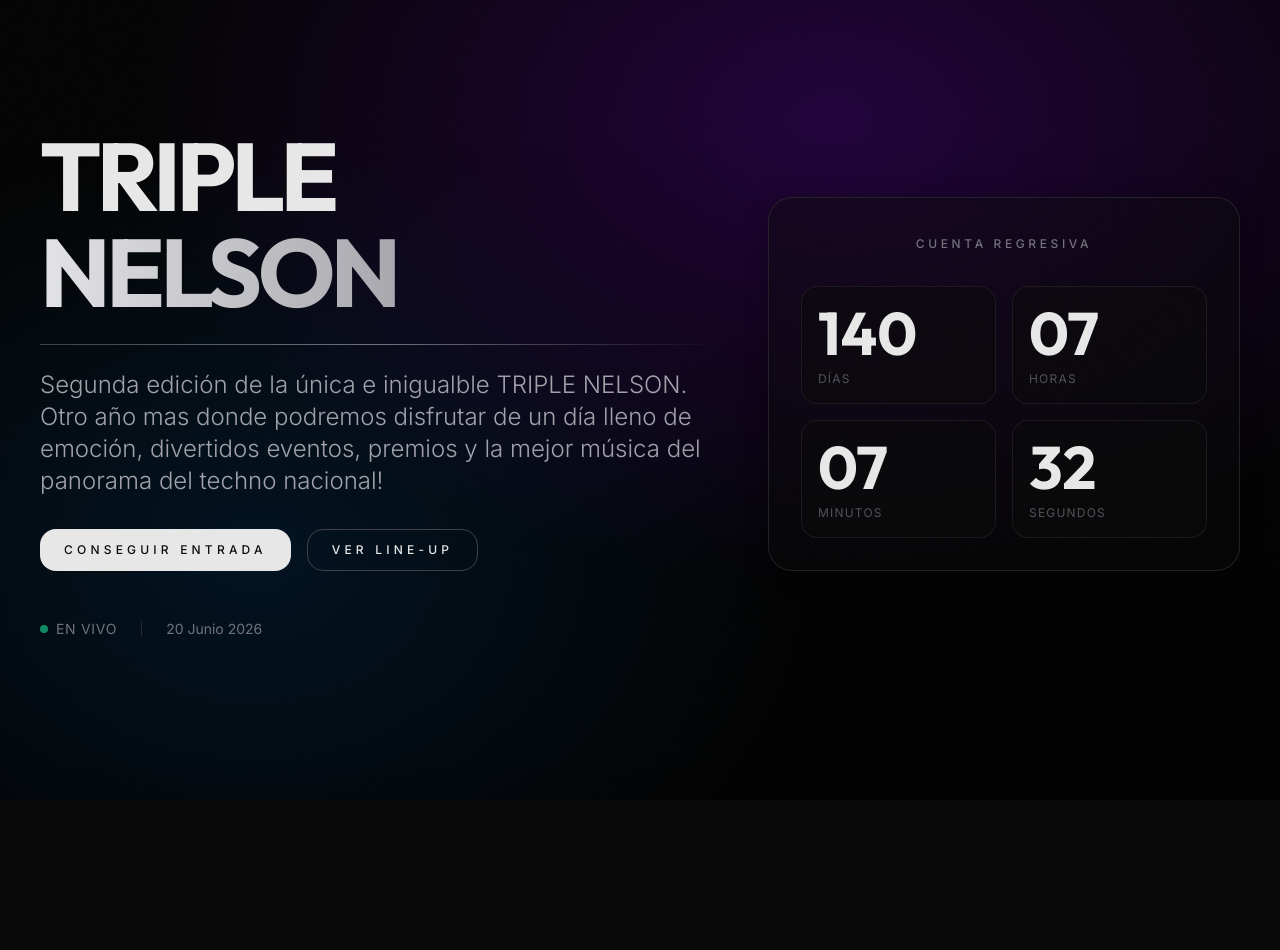
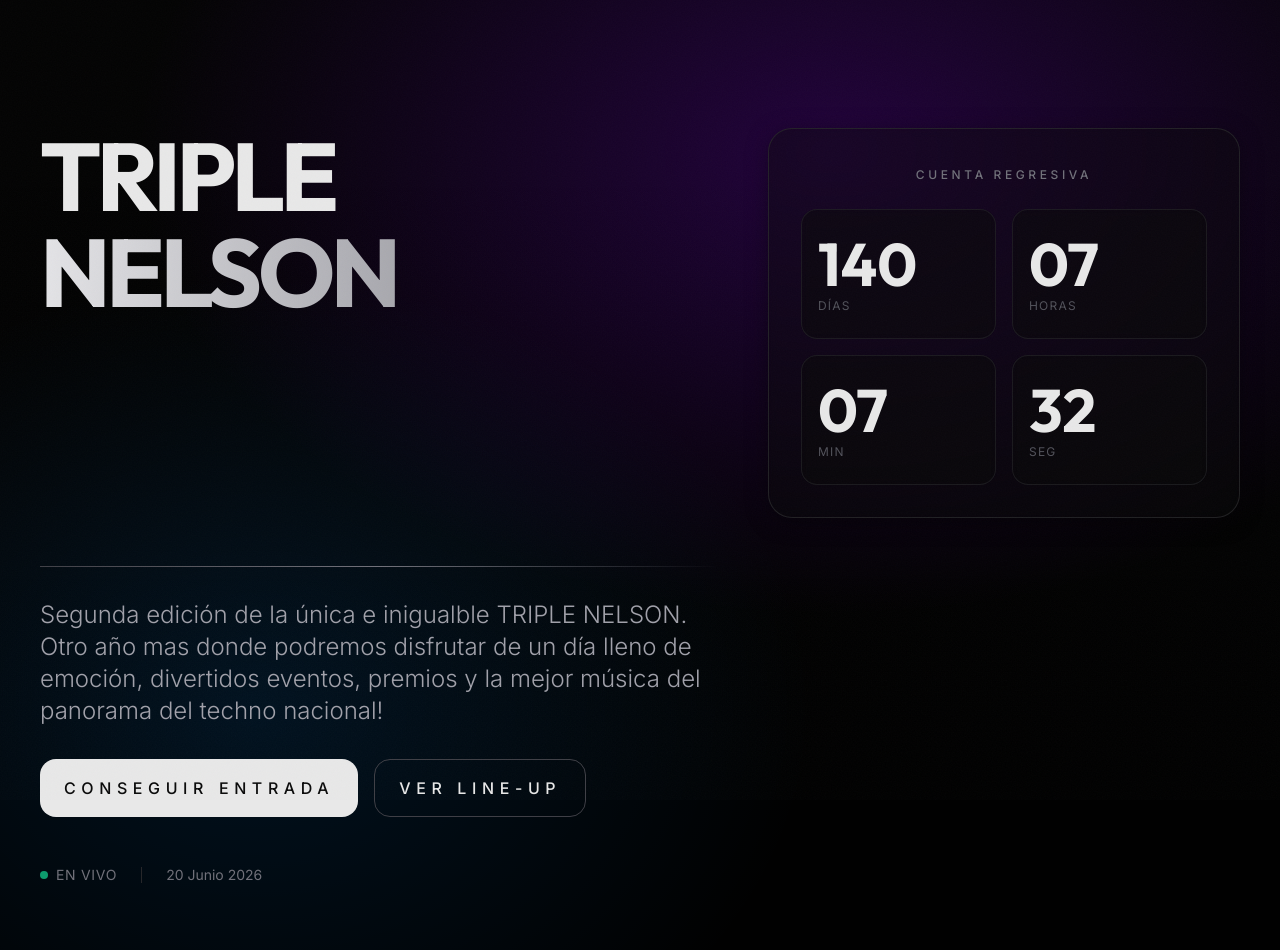
Before and after one commit to jlopez0/triplenelson, a Next.js app: page / in a window 1280 px wide. Shown: the top 950 px of the page. Before the commit the page ends 800 px from the top, so only its background shows below. Built offline with nearby package versions, Linux system fonts and the light colour scheme.

Commit message:
Mejoramos version movil

```diff
--- a/src/app/page.tsx
+++ b/src/app/page.tsx
@@ -34,83 +34,85 @@ export default function HomePage() {
     <div className="min-h-screen bg-techno">
 
       {/* Hero Section */}
-      <section className="container-pro py-20 md:py-32">
-        <div className="grid grid-cols-1 lg:grid-cols-12 gap-8 lg:gap-12 items-center">
+      <section className="container-pro py-6 md:py-20 lg:py-32">
+        <div className="grid grid-cols-1 lg:grid-cols-12 gap-4 md:gap-8 lg:gap-12">
 
-          {/* Left Column - Content */}
-          <div className="lg:col-span-7 space-y-8">
-            <div className="space-y-6">
-              <h1 className="font-display font-bold text-6xl md:text-7xl lg:text-8xl leading-none tracking-tighter">
-                TRIPLE
-                <span className="block text-transparent bg-clip-text bg-gradient-to-r from-zinc-200 to-zinc-500">
-                  NELSON
+          {/* Mobile: Title First */}
+          <div className="lg:col-span-7 lg:order-1 order-1">
+            <h1 className="font-display font-bold text-4xl md:text-7xl lg:text-8xl leading-none tracking-tighter">
+              TRIPLE
+              <span className="block text-transparent bg-clip-text bg-gradient-to-r from-zinc-200 to-zinc-500">
+                NELSON
+              </span>
+            </h1>
+            <div className="h-px bg-gradient-to-r from-zinc-700 via-zinc-500 to-transparent mt-3 md:mt-6 lg:hidden" />
+          </div>
+
+          {/* Mobile: Countdown Second */}
+          <div className="lg:col-span-5 lg:order-2 order-2">
+            <div className="card py-4 md:py-8">
+              <div className="text-center mb-3 md:mb-6">
+                <span className="text-[10px] md:text-xs uppercase tracking-[0.3em] text-zinc-500 font-medium">
+                  Cuenta Regresiva
                 </span>
-              </h1>
+              </div>
 
-              <div className="h-px bg-gradient-to-r from-zinc-700 via-zinc-500 to-transparent" />
+              <div className="grid grid-cols-2 gap-2 md:gap-4">
+                <div className="countbox group py-3 md:py-6">
+                  <div className="text-3xl md:text-5xl lg:text-6xl font-display font-bold mb-1 group-hover:scale-110 transition-transform duration-300">
+                    {String(timeLeft.days).padStart(2, '0')}
+                  </div>
+                  <div className="text-[10px] md:text-xs uppercase tracking-widest text-zinc-600">Días</div>
+                </div>
 
-              <p className="text-xl md:text-2xl text-zinc-400 font-light max-w-2xl leading-relaxed">
-                Segunda edición de la única e inigualble TRIPLE NELSON. Otro año mas donde podremos disfrutar de un día lleno de emoción, divertidos eventos, premios y la mejor música del panorama del techno nacional!
-              </p>
+                <div className="countbox group py-3 md:py-6">
+                  <div className="text-3xl md:text-5xl lg:text-6xl font-display font-bold mb-1 group-hover:scale-110 transition-transform duration-300">
+                    {String(timeLeft.hours).padStart(2, '0')}
+                  </div>
+                  <div className="text-[10px] md:text-xs uppercase tracking-widest text-zinc-600">Horas</div>
+                </div>
+
+                <div className="countbox group py-3 md:py-6">
+                  <div className="text-3xl md:text-5xl lg:text-6xl font-display font-bold mb-1 group-hover:scale-110 transition-transform duration-300">
+                    {String(timeLeft.minutes).padStart(2, '0')}
+                  </div>
+                  <div className="text-[10px] md:text-xs uppercase tracking-widest text-zinc-600">Min</div>
+                </div>
+
+                <div className="countbox group py-3 md:py-6">
+                  <div className="text-3xl md:text-5xl lg:text-6xl font-display font-bold mb-1 group-hover:scale-110 transition-transform duration-300">
+                    {String(timeLeft.seconds).padStart(2, '0')}
+                  </div>
+                  <div className="text-[10px] md:text-xs uppercase tracking-widest text-zinc-600">Seg</div>
+                </div>
+              </div>
             </div>
+          </div>
 
-            <div className="flex flex-col sm:flex-row gap-4">
-              <button className="btn-primary glow-hover">
+          {/* Mobile: Description & Buttons Third */}
+          <div className="lg:col-span-7 lg:order-3 order-3 space-y-3 md:space-y-6 lg:space-y-8">
+            <div className="h-px bg-gradient-to-r from-zinc-700 via-zinc-500 to-transparent hidden lg:block" />
+
+            <p className="text-sm md:text-xl lg:text-2xl text-zinc-400 font-light max-w-2xl leading-relaxed">
+              Segunda edición de la única e inigualble TRIPLE NELSON. Otro año mas donde podremos disfrutar de un día lleno de emoción, divertidos eventos, premios y la mejor música del panorama del techno nacional!
+            </p>
+
+            <div className="flex flex-col sm:flex-row gap-2 md:gap-4">
+              <button className="btn-primary glow-hover text-sm md:text-base py-3 md:py-4">
                 Conseguir Entrada
               </button>
-              <button className="btn-secondary">
+              <button className="btn-secondary text-sm md:text-base py-3 md:py-4">
                 Ver Line-up
               </button>
             </div>
 
-            <div className="flex items-center gap-6 pt-4">
+            <div className="flex items-center gap-4 md:gap-6 pt-2 md:pt-4">
               <div className="flex items-center gap-2">
                 <div className="w-2 h-2 bg-emerald-500 rounded-full animate-pulse" />
-                <span className="text-sm text-zinc-500 uppercase tracking-wider">En Vivo</span>
+                <span className="text-xs md:text-sm text-zinc-500 uppercase tracking-wider">En Vivo</span>
               </div>
               <div className="h-4 w-px bg-zinc-800" />
-              <span className="text-sm text-zinc-500">20 Junio 2026</span>
-            </div>
-          </div>
-
-          {/* Right Column - Countdown */}
-          <div className="lg:col-span-5">
-            <div className="card">
-              <div className="text-center mb-8">
-                <span className="text-xs uppercase tracking-[0.3em] text-zinc-500 font-medium">
-                  Cuenta Regresiva
-                </span>
-              </div>
-
-              <div className="grid grid-cols-2 gap-4">
-                <div className="countbox group">
-                  <div className="text-5xl md:text-6xl font-display font-bold mb-2 group-hover:scale-110 transition-transform duration-300">
-                    {String(timeLeft.days).padStart(2, '0')}
-                  </div>
-                  <div className="text-xs uppercase tracking-widest text-zinc-600">Días</div>
-                </div>
-
-                <div className="countbox group">
-                  <div className="text-5xl md:text-6xl font-display font-bold mb-2 group-hover:scale-110 transition-transform duration-300">
-                    {String(timeLeft.hours).padStart(2, '0')}
-                  </div>
-                  <div className="text-xs uppercase tracking-widest text-zinc-600">Horas</div>
-                </div>
-
-                <div className="countbox group">
-                  <div className="text-5xl md:text-6xl font-display font-bold mb-2 group-hover:scale-110 transition-transform duration-300">
-                    {String(timeLeft.minutes).padStart(2, '0')}
-                  </div>
-                  <div className="text-xs uppercase tracking-widest text-zinc-600">Minutos</div>
-                </div>
-
-                <div className="countbox group">
-                  <div className="text-5xl md:text-6xl font-display font-bold mb-2 group-hover:scale-110 transition-transform duration-300">
-                    {String(timeLeft.seconds).padStart(2, '0')}
-                  </div>
-                  <div className="text-xs uppercase tracking-widest text-zinc-600">Segundos</div>
-                </div>
-              </div>
+              <span className="text-xs md:text-sm text-zinc-500">20 Junio 2026</span>
             </div>
           </div>
 
```
